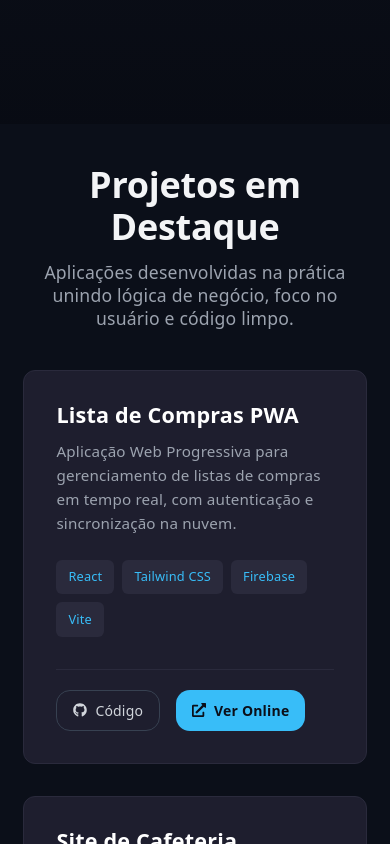
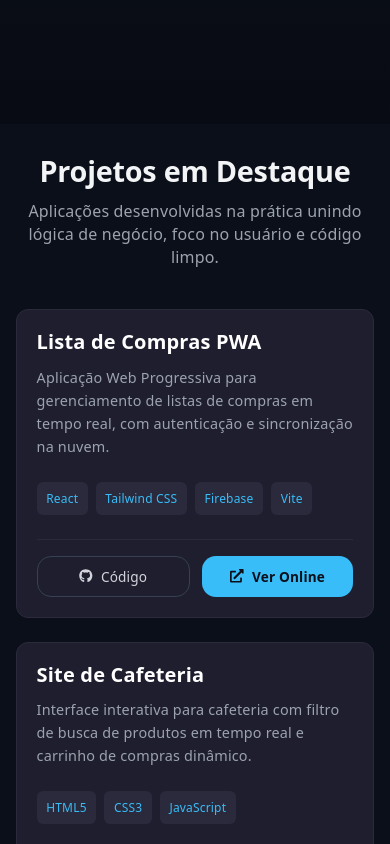
Before and after one commit to RhaldneyFurtado/Portfolio, a React (Vite) app: page / in a window 390 px wide. Shown: the part 3860-4704 px from the top of the page. Built offline with nearby package versions, Linux system fonts and the light colour scheme.

Commit message:
Atualizar o Projects.css
adicionando novas funcionalidades para telemóvel

```diff
--- a/src/components/Projects/Projects.css
+++ b/src/components/Projects/Projects.css
@@ -1,6 +1,4 @@
-/* ==============================
-   SEÇÃO DE PROJETOS
-   ============================== */
+/* SEÇÃO DE PROJETOS */
 .projects {
   min-height: calc(100vh - 70px);
   display: flex;
@@ -12,7 +10,7 @@
 }
 
 .projects h2 {
-  font-size: 2.25rem;
+  font-size: clamp(1.8rem, 4vw, 2.25rem); /* Tamanho fluido para o título */
   font-weight: 700;
   color: #f3f4f6;
   text-align: center;
@@ -22,20 +20,18 @@
 .projects-sub {
   text-align: center;
   color: #9ca3af;
-  font-size: 1.1rem;
+  font-size: 1rem;
   margin-bottom: 2.5rem;
   max-width: 600px;
   margin-left: auto;
   margin-right: auto;
 }
 
-/* ==============================
-   GRID DOS CARDS
-   ============================== */
+/* GRID DOS CARDS */
 .projects-grid {
   display: grid;
-  grid-template-columns: repeat(auto-fit, minmax(320px, 1fr));
-  gap: 2rem;
+  grid-template-columns: repeat(auto-fit, minmax(280px, 1fr)); /* Reduzido o mínimo para encaixar melhor em telas menores */
+  gap: 1.5rem;
   max-width: 1200px;
   margin: 0 auto;
   width: 100%;
@@ -61,11 +57,9 @@
   box-shadow: 0 10px 25px -5px rgba(56, 189, 248, 0.15);
 }
 
-/* ==============================
-   CONTEÚDO DO CARD
-   ============================== */
+/* CONTEÚDO DO CARD */
 .project-content h3 {
-  font-size: 1.35rem;
+  font-size: 1.25rem;
   color: #ffffff;
   margin-bottom: 0.75rem;
   font-weight: 600;
@@ -73,33 +67,29 @@
 
 .project-desc {
   color: #9ca3af;
-  font-size: 0.95rem;
+  font-size: 0.9rem;
   line-height: 1.6;
   margin-bottom: 1.5rem;
 }
 
-/* ==============================
-   TAGS DE TECNOLOGIAS
-   ============================== */
+/* TAGS DE TECNOLOGIAS */
 .project-tags {
   display: flex;
   flex-wrap: wrap;
   gap: 0.5rem;
-  margin-bottom: 2rem;
+  margin-bottom: 1.5rem;
 }
 
 .tech-tag {
   background-color: #2a2a3c;
   color: #38bdf8;
-  font-size: 0.8rem;
+  font-size: 0.75rem;
   font-weight: 500;
-  padding: 0.35rem 0.75rem;
+  padding: 0.3rem 0.6rem;
   border-radius: 6px;
 }
 
-/* ==============================
-   BOTÕES DE LINKS
-   ============================== */
+/* BOTÕES DE LINKS */
 .project-links {
   display: flex;
   gap: 1rem;
@@ -110,15 +100,17 @@
 .btn-project {
   display: inline-flex;
   align-items: center;
+  justify-content: center;
   gap: 0.5rem;
   padding: 0.5rem 1rem;
   border-radius: 0.875rem;
-  font-size: 0.875rem;
+  font-size: 0.85rem;
   font-weight: 500;
   text-decoration: none;
   transition:
     background-color 0.2s ease,
     color 0.2s ease;
+  flex: 1; /* Faz os botões dividirem o espaço uniformemente no mobile, evitando que fiquem apertados */
 }
 
 .btn-code {
@@ -141,3 +133,21 @@
 .btn-live:hover {
   background-color: #0ea5e9;
 }
+
+
+/* RESPONSIVIDADE PARA CELULAR */
+@media (max-width: 768px) {
+  .projects {
+    padding: 30px 4%;
+  }
+
+  .project-card {
+    padding: 1.25rem; /* Reduz o padding interno do card para economizar espaço valioso no celular */
+  }
+
+  .project-links {
+    flex-direction: row; /* Mantém lado a lado, mas com flex: 1 nos botões eles ajustam perfeitamente */
+    gap: 0.75rem;
+    padding-top: 1rem;
+  }
+}
```
